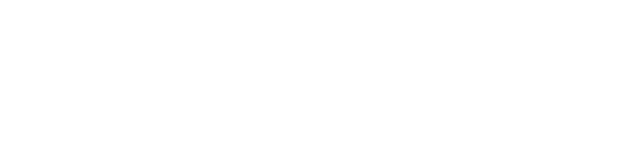
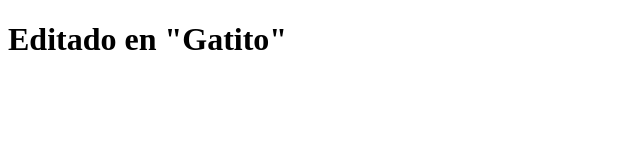
Before and after one commit to MatiDupont/UTNprg2, a plain HTML site: page GIT/volviendo-a-master.html in a window 1280 px wide. Shown: the whole page, without its empty margins (0-640 px from the left). Drawn offline with Linux system fonts and the light colour scheme.

Commit message:
Update volviendo-a-master.html
agregamos un comentario (h1)

```diff
--- a/GIT/volviendo-a-master.html
+++ b/GIT/volviendo-a-master.html
@@ -7,6 +7,6 @@
     <title> No es Matrix es Master</title>
 </head>
 <body>
-
+    <h1>Editado en "Gatito"</h1>
 </body>
 </html>
```
